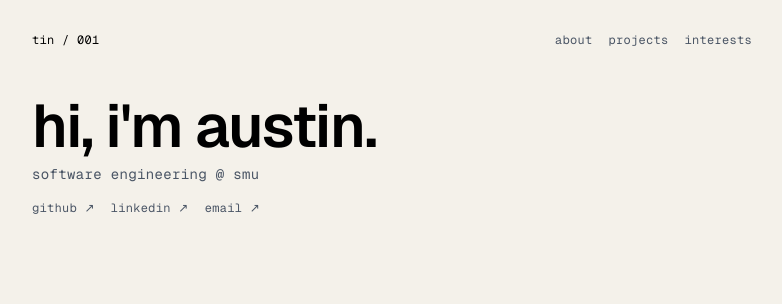
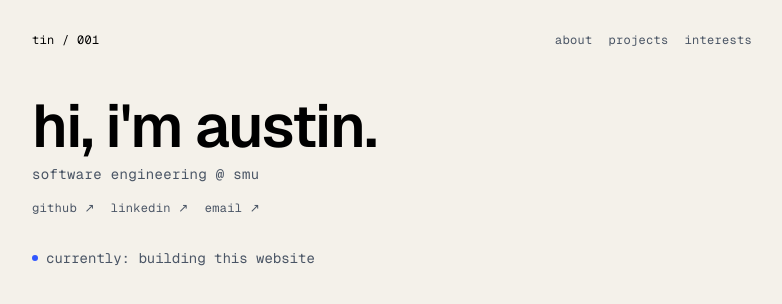
Before and after one commit to auscodes/portfolio, a Next.js app: page / in a window 1280 px wide. Shown: the top 304 px of the page, without its empty margins (248-1030 px from the left). Built offline with nearby package versions, Linux system fonts and the light colour scheme.

Commit message:
add current status

```diff
--- a/app/page.tsx
+++ b/app/page.tsx
@@ -57,6 +57,13 @@ export default function Home() {
             email ↗
           </a>
         </div>
+        <p className="mt-8 flex items-center font-mono text-sm text-gray-600">
+          <span
+            className="mr-2 h-1.5 w-1.5 rounded-full bg-[#3157ff]"
+            aria-hidden="true"
+          />
+          currently: building this website
+        </p>
       </main>
     </div>
   );
```
